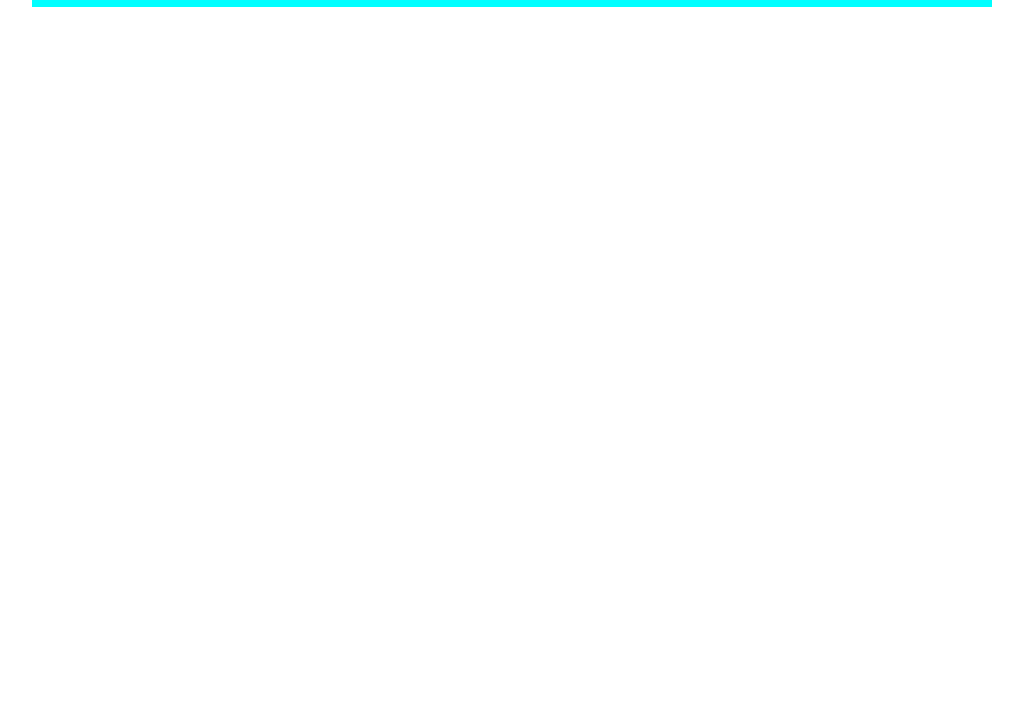
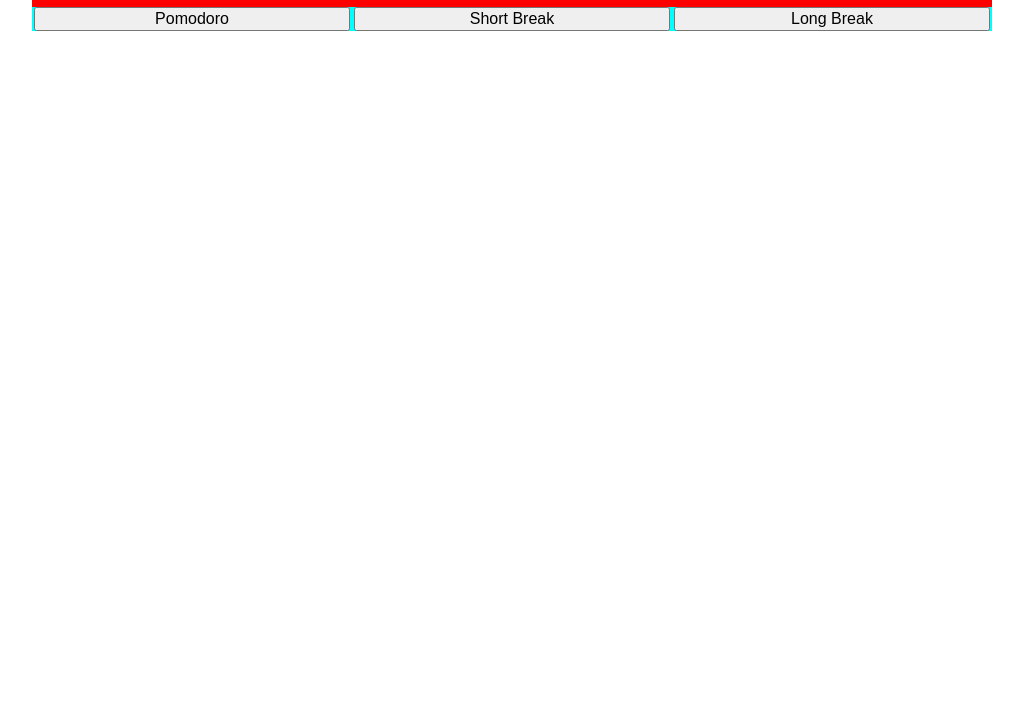
Before and after one commit to joelhoelting/react-timer, a React app: page / in a window 1280 px wide. Shown: the part 93-800 px from the top of the page, without its empty margins (128-1151 px from the left). Built offline with nearby package versions, Linux system fonts and the light colour scheme.

Commit message:
Added Top Controller for Setting Pomodoros and Breaks

```diff
--- a/src/components/App/App.scss
+++ b/src/components/App/App.scss
@@ -1,5 +1,4 @@
 .container {
-  background: aqua;
   margin: 0 auto;
   max-width: 960px;
 }
--- a/src/components/App/index.js
+++ b/src/components/App/index.js
@@ -1,6 +1,9 @@
 import React, { Component } from 'react';
 
+// Import Components
 import Header from '../Header';
+import TimerWindow from '../TimerWindow';
+
 import './App.css';
 
 class App extends Component {
@@ -14,10 +17,27 @@ class App extends Component {
     alert('Settings Opened');
   }
 
+  setPomodoro() {
+    alert('Set Pomodoro!');
+  }
+
+  setShortBreak() {
+    alert('Set Short Break!');
+  }
+
+  setLongBreak() {
+    alert('Set Long Break!');
+  }
+
   render() {
     return (
       <div className="container">
         <Header openSettings={this.openSettings} />
+        <TimerWindow
+          setPomodoro={this.setPomodoro}
+          setShortBreak={this.setShortBreak}
+          setLongBreak={this.setLongBreak}
+        />
       </div>
     );
   }
--- a/src/components/Header/Header.scss
+++ b/src/components/Header/Header.scss
@@ -2,4 +2,5 @@ header {
   display: flex;
   justify-content: space-between;
   padding: 10px;
+  background: red;
 }
--- /dev/null
+++ b/src/components/TimerWindow/TopController/TopController.scss
@@ -0,0 +1,8 @@
+.topController {
+  display: flex;
+  justify-content: space-around;
+  background: aqua;
+  button {
+    width: 33%;
+  }
+}
--- /dev/null
+++ b/src/components/TimerWindow/TopController/index.js
@@ -0,0 +1,19 @@
+import React from 'react';
+
+import './TopController.css';
+
+const TopController = (props) => {
+  const { setPomodoro, setShortBreak, setLongBreak } = props;
+  debugger
+
+  return (
+    <div className="topController">
+      <button onClick={setPomodoro}>Pomodoro</button>
+      <button onClick={setShortBreak}>Short Break</button>
+      <button onClick={setLongBreak}>Long Break</button>
+    </div>
+  );
+};
+
+
+export default TopController;
--- /dev/null
+++ b/src/components/TimerWindow/index.js
@@ -0,0 +1,19 @@
+import React from 'react';
+
+import TopController from './TopController';
+
+const TimerWindow = (props) => {
+  const { setPomodoro, setShortBreak, setLongBreak } = props;
+
+  return (
+    <div className="timerWindow">
+      <TopController
+        setPomodoro={setPomodoro}
+        setShortBreak={setShortBreak}
+        setLongBreak={setLongBreak}
+      />
+    </div>
+  );
+};
+
+export default TimerWindow;
```
Also changed, not shown: .eslintrc.json.
